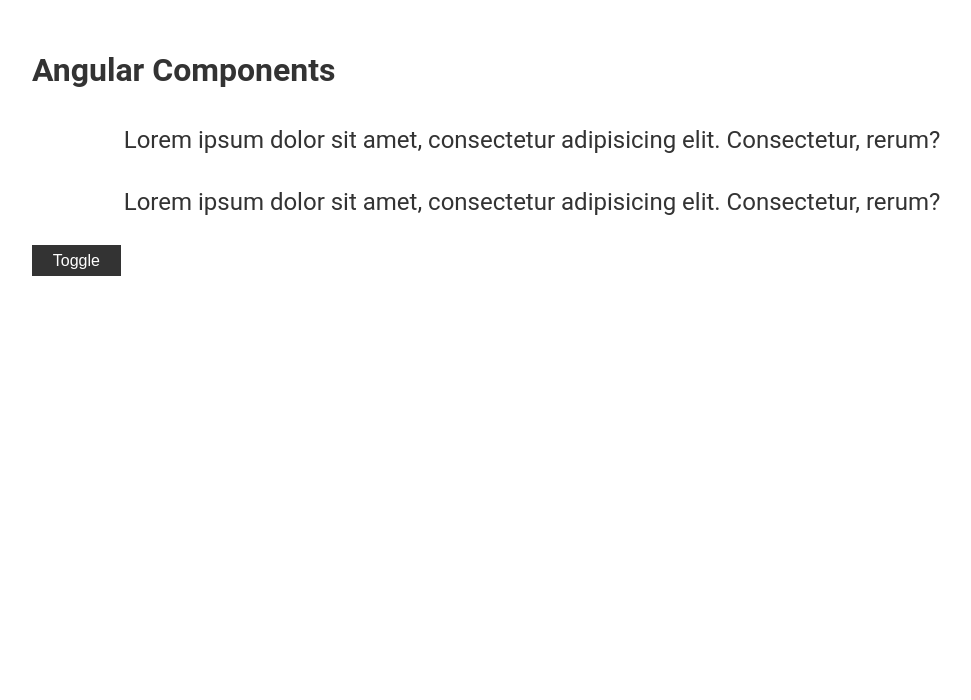
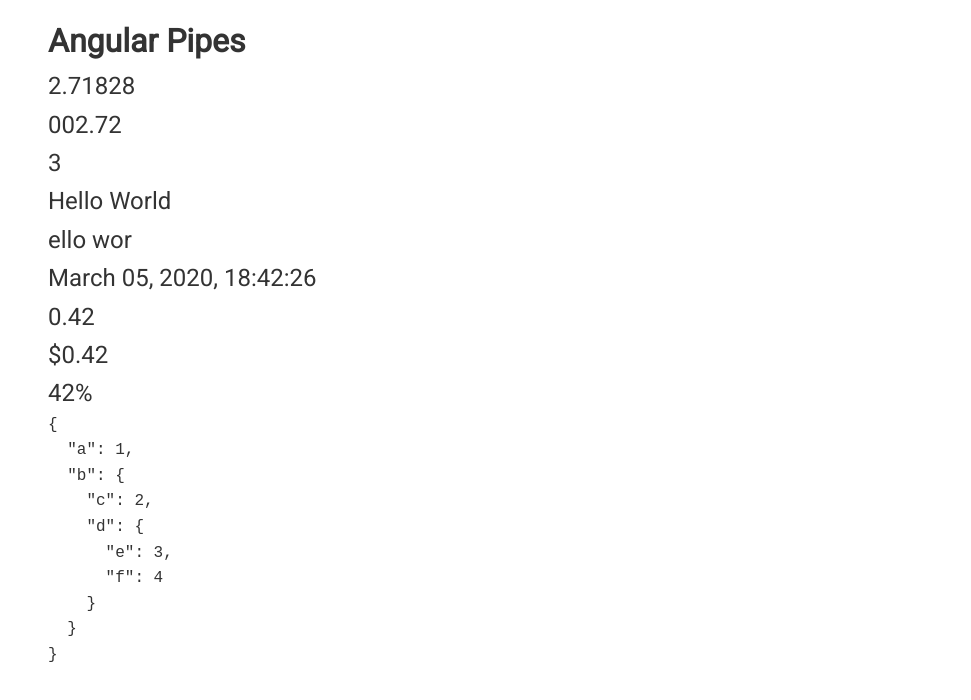
Before and after one commit to AndreyMeshkov/angular-practice-part2, an Angular app: page / in a window 1280 px wide. Shown: the top 700 px of the page, without its empty margins (108-1079 px from the left). Built offline with nearby package versions, Linux system fonts and the light colour scheme.

Commit message:
feat: add pipes

```diff
--- a/src/app/app.component.html
+++ b/src/app/app.component.html
@@ -1,33 +1,37 @@
 <div class="container">
-  <h1>Angular Components</h1>
+  <h1>Angular Pipes</h1>
 
-  <p [appStyle]="'red'" [dStyles]="{border: '1px solid blue', borderRadius: '5px'}">
-    Lorem ipsum dolor sit amet, consectetur adipisicing elit. Consectetur, rerum?
+  <p>
+    {{ e | number:'1.1-5'}}
   </p>
 
-  <p [appStyle]="'blue'" [dStyles]="{border: '1px solid red', borderRadius: '15px'}">
-    Lorem ipsum dolor sit amet, consectetur adipisicing elit. Consectetur, rerum?
+  <p>
+    {{ e | number:'3.1-2'}}
   </p>
 
-  <button class="btn" (click)="isVisible = !isVisible">Toggle</button>
+  <p>
+    {{ e | number:'1.0-0'}}
+  </p>
 
-<!--  <div *ngIf="isVisible" class="wrap">-->
-<!--    <p>Lorem ipsum dolor sit amet, consectetur adipisicing elit. A eum id laboriosam maiores officiis, omnis quasi quidem rerum sunt veritatis!</p>-->
-<!--  </div>-->
+  <p> {{ str | uppercase | lowercase | titlecase}}</p>
 
-<!--  <ng-template [ngIf]="isVisible" >-->
-<!--    <div class="wrap">-->
-<!--      <p>Lorem ipsum dolor sit amet, consectetur adipisicing elit. A eum id laboriosam maiores officiis, omnis quasi quidem rerum sunt veritatis!</p>-->
-<!--    </div>-->
-<!--  </ng-template>-->
+  <p>{{ str | slice:1:-2}}</p>
 
-<!--  <div class="wrap" *appIfnot="!isVisible">-->
-<!--    <p>Lorem ipsum dolor sit amet, consectetur adipisicing elit. A eum id laboriosam maiores officiis, omnis quasi quidem rerum sunt veritatis!</p>-->
-<!--  </div>-->
+  <p>
+    {{ date | date: 'MMMM dd, yyyy, HH:mm:ss'}}
+  </p>
 
-  <ng-template [appIfnot]="isVisible">
-    <div class="wrap">
-      <p>Lorem ipsum dolor sit amet, consectetur adipisicing elit. A eum id laboriosam maiores officiis, omnis quasi quidem rerum sunt veritatis!</p>
-    </div>
-  </ng-template>
+  <p>
+    {{ float }}
+  </p>
+
+  <p>
+    {{ float | currency }}
+  </p>
+
+  <p>
+    {{ float | percent:'2.0-2'}}
+  </p>
+
+  <pre>{{ obj | json }}</pre>
 </div>
--- a/src/app/app.component.scss
+++ b/src/app/app.component.scss
@@ -1,9 +1,3 @@
 p {
-  text-align: center;
   font-size: 1.5rem;
 }
-
-.wrap {
-  border: 1px dashed #ccc;
-  padding: 1rem;
-}
--- a/src/app/app.component.ts
+++ b/src/app/app.component.ts
@@ -1,4 +1,4 @@
-import {Component, OnInit} from '@angular/core';
+import {Component} from '@angular/core';
 
 @Component({
   selector: 'app-root',
@@ -6,5 +6,20 @@ import {Component, OnInit} from '@angular/core';
   styleUrls: ['./app.component.scss']
 })
 export class AppComponent {
-  isVisible = true;
+
+  e: number = Math.E;
+  str = 'hello world';
+  date = new Date();
+  float: number = 0.42;
+  obj = {
+    a: 1,
+    b: {
+      c: 2,
+      d: {
+        e: 3,
+        f: 4
+      }
+    }
+  };
+
 }
--- a/src/app/app.module.ts
+++ b/src/app/app.module.ts
@@ -3,15 +3,11 @@ import { NgModule } from '@angular/core';
 
 import { AppComponent } from './app.component';
 import {FormsModule} from '@angular/forms';
-import {StyleDirective} from './directives/style.directive';
-import { IfnotDirective } from './directives/ifnot.directive';
 
 @NgModule({
   declarations: [
     AppComponent,
-    StyleDirective,
-    IfnotDirective
-  ],
+   ],
   imports: [
     BrowserModule,
     FormsModule
--- a/src/app/directives/ifnot.directive.ts
+++ /dev/null
@@ -1,19 +0,0 @@
-import {Directive, Input, TemplateRef, ViewContainerRef} from '@angular/core';
-
-@Directive({
-  selector: '[appIfnot]'
-})
-export class IfnotDirective {
-
-  @Input('appIfnot') set ifNot(condition: boolean) {
-    if (!condition) {
-      //Показать элементы
-      this.viewContainer.createEmbeddedView(this.templateRef);
-    } else {
-      //Скрыть
-      this.viewContainer.clear();
-    }
-  }
-
-  constructor(private templateRef: TemplateRef<any>, private viewContainer: ViewContainerRef) {}
-}
--- a/src/app/directives/style.directive.ts
+++ /dev/null
@@ -1,34 +0,0 @@
-import {Directive, ElementRef, HostBinding, HostListener, Input, Renderer2} from '@angular/core';
-
-@Directive({
-  selector: '[appStyle]'
-})
-export class StyleDirective {
-  @Input('appStyle') color: string = 'blue';
-  @Input() dStyles: {border?: string, fontWeight?: string, borderRadius?: string};
-
-  @HostBinding('style.color') elColor = null;
-
-  constructor(private el: ElementRef, private r: Renderer2) {
-  }
-
-  @HostListener('click', ['$event.target']) onClick(event: Event) {
-    console.log(event);
-  }
-
-  @HostListener('mouseenter') onEnter() {
-    this.elColor = this.color;
-    // this.r.setStyle(this.el.nativeElement, 'color', this.color);
-  //   this.r.setStyle(this.el.nativeElement, 'fontWeight', this.dStyles.fontWeight);
-  //   this.r.setStyle(this.el.nativeElement, 'border', this.dStyles.border);
-  //   this.r.setStyle(this.el.nativeElement, 'borderRadius', this.dStyles.borderRadius);
-   }
-
-  @HostListener('mouseleave') onLeave() {
-    this.elColor = null;
-    // this.r.setStyle(this.el.nativeElement, 'color', null);
-    // this.r.setStyle(this.el.nativeElement, 'fontWeight', null);
-    // this.r.setStyle(this.el.nativeElement, 'border', null);
-    // this.r.setStyle(this.el.nativeElement, 'borderRadius', null);
-  }
-}
--- a/src/styles.scss
+++ b/src/styles.scss
@@ -1,3 +1,11 @@
+@import url('https://fonts.googleapis.com/css?family=Roboto');
+
+* {
+  box-sizing: border-box;
+  margin: 0;
+  padding: 0;
+}
+
 body {
   font-family: 'Roboto', sans-serif;
   font-size: 1rem;
@@ -9,7 +17,7 @@ body {
 .container {
   max-width: 1000px;
   margin: 0 auto;
-  padding-top: 1rem;
+  padding: 1rem;
 }
 
 a {
```
